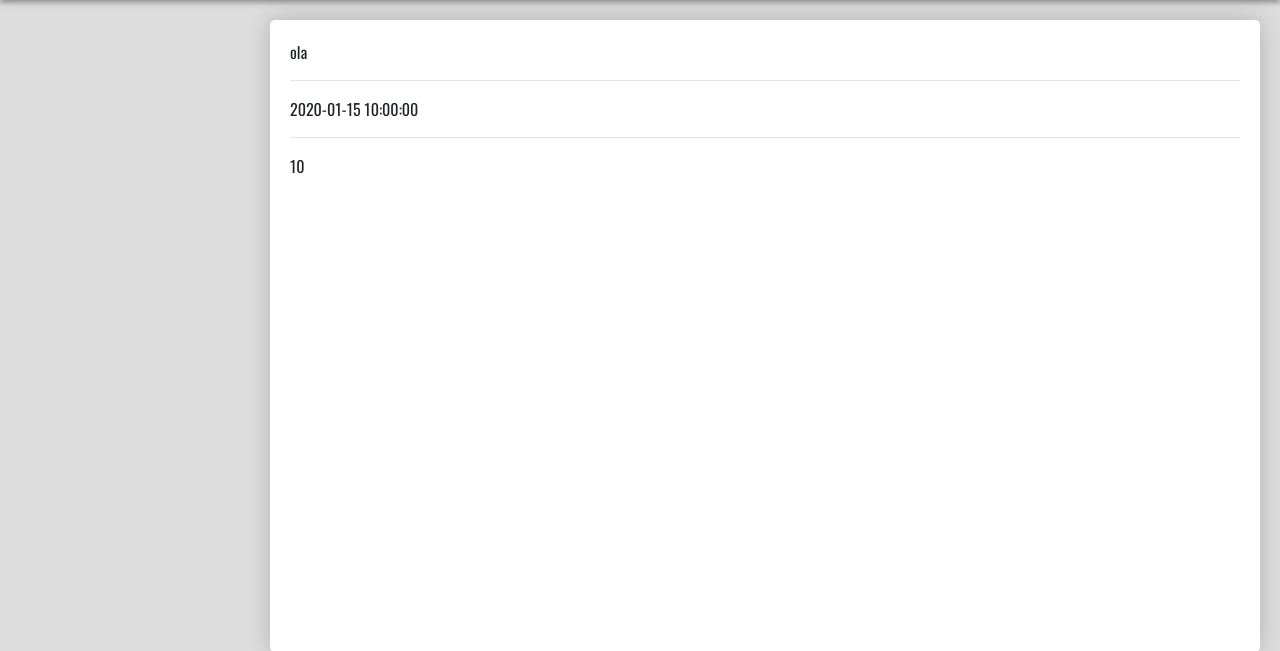
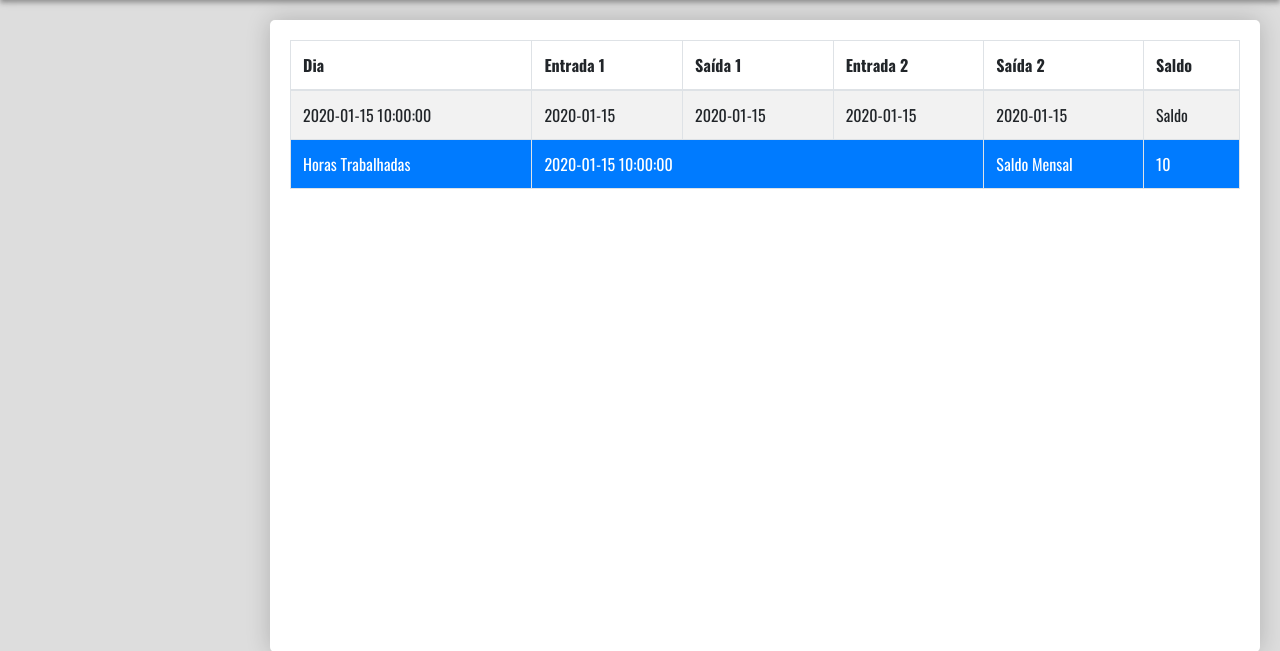
Before and after one commit to caions/learning-php, a PHP site: template innout/src/views/monthly_report.php in a window 1280 px wide. Shown: the part 64-715 px from the top of the page. Run offline with PHP 8.4, Linux system fonts and the light colour scheme; the visitor is signed in with stand-in values (Sample User, id 1); the template is opened without the code that fills it: most values are stand-ins (such as "Sample title", 1, 10 or a date in 2020); data that the repository does not hold is empty.

Commit message:
feat: view montly report #1

```diff
--- a/innout/src/views/monthly_report.php
+++ b/innout/src/views/monthly_report.php
@@ -1,10 +1,40 @@
 <main class="content">
-<?php
-echo "ola";
-print_r($report);
-echo "<hr>";
-echo $sumOfWorkedTime;
-echo "<hr>";
-echo $balance;
-?>
+  <?php
+  renderTitle(
+    'Relatorio Mensal',
+    'Acompanhe seu saldo de horas',
+    'icofont-ui-calendar'
+  )
+  ?>
+
+  <div>
+    <table class="table table-bordered table-striped table-hover">
+      <thead>
+        <th>Dia</th>
+        <th>Entrada 1</th>
+        <th>Saída 1</th>
+        <th>Entrada 2</th>
+        <th>Saída 2</th>
+        <th>Saldo</th>
+      </thead>
+      <tbody>
+        <?php foreach ($report as $registry) : ?>
+          <tr>
+            <td><?= $registry->work_date ?></td>
+            <td><?= $registry->time1 ?></td>
+            <td><?= $registry->time2 ?></td>
+            <td><?= $registry->time3 ?></td>
+            <td><?= $registry->time4 ?></td>
+            <td><?= "Saldo" ?></td>
+          </tr>
+        <?php endforeach ?>
+        <tr class="bg-primary text-white">
+          <td>Horas Trabalhadas</td>
+          <td colspan="3"><?= $sumOfWorkedTime ?></td>
+          <td colspan="1">Saldo Mensal</td>
+          <td colspan="1"><?= $balance ?></td>
+        </tr>
+      </tbody>
+    </table>
+  </div>
 </main>
```
